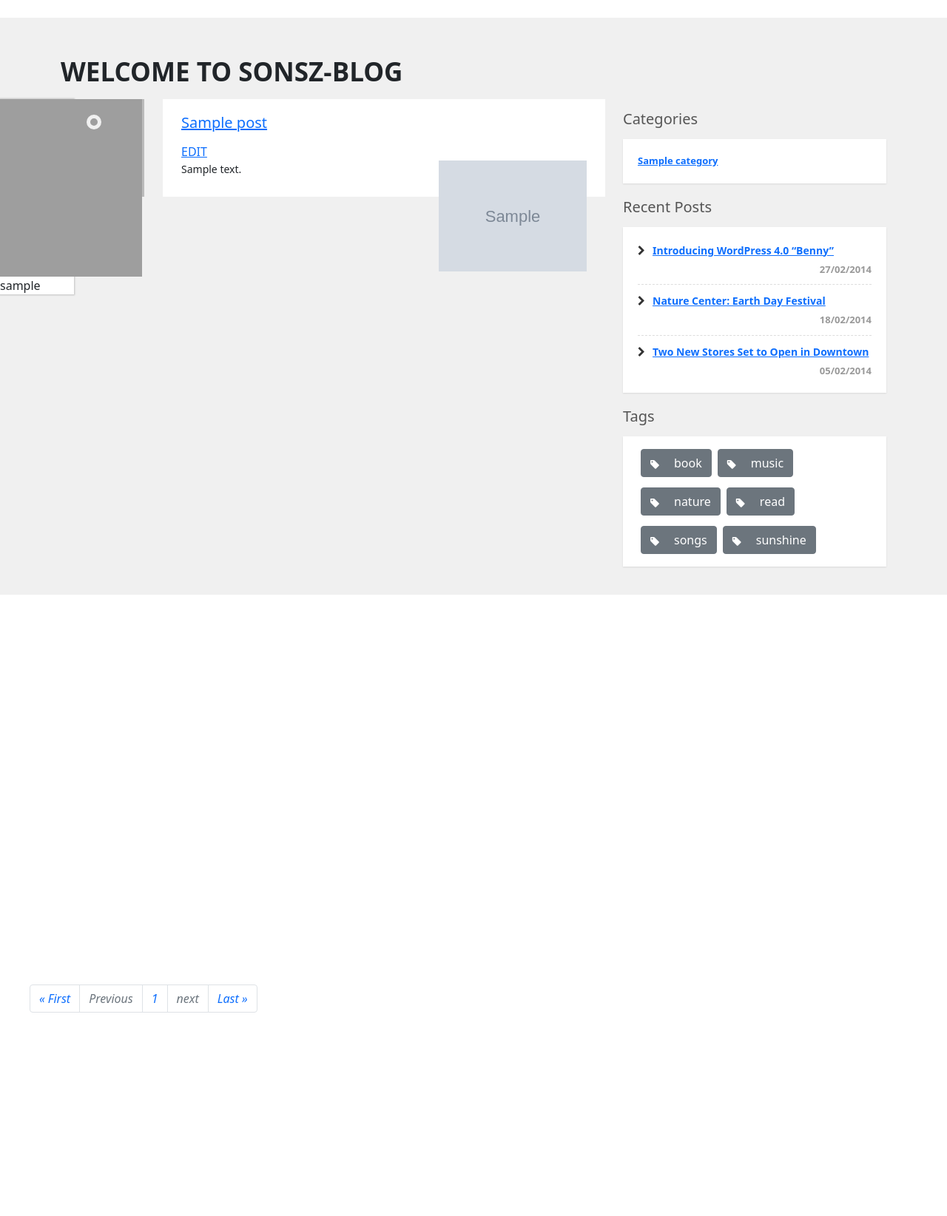
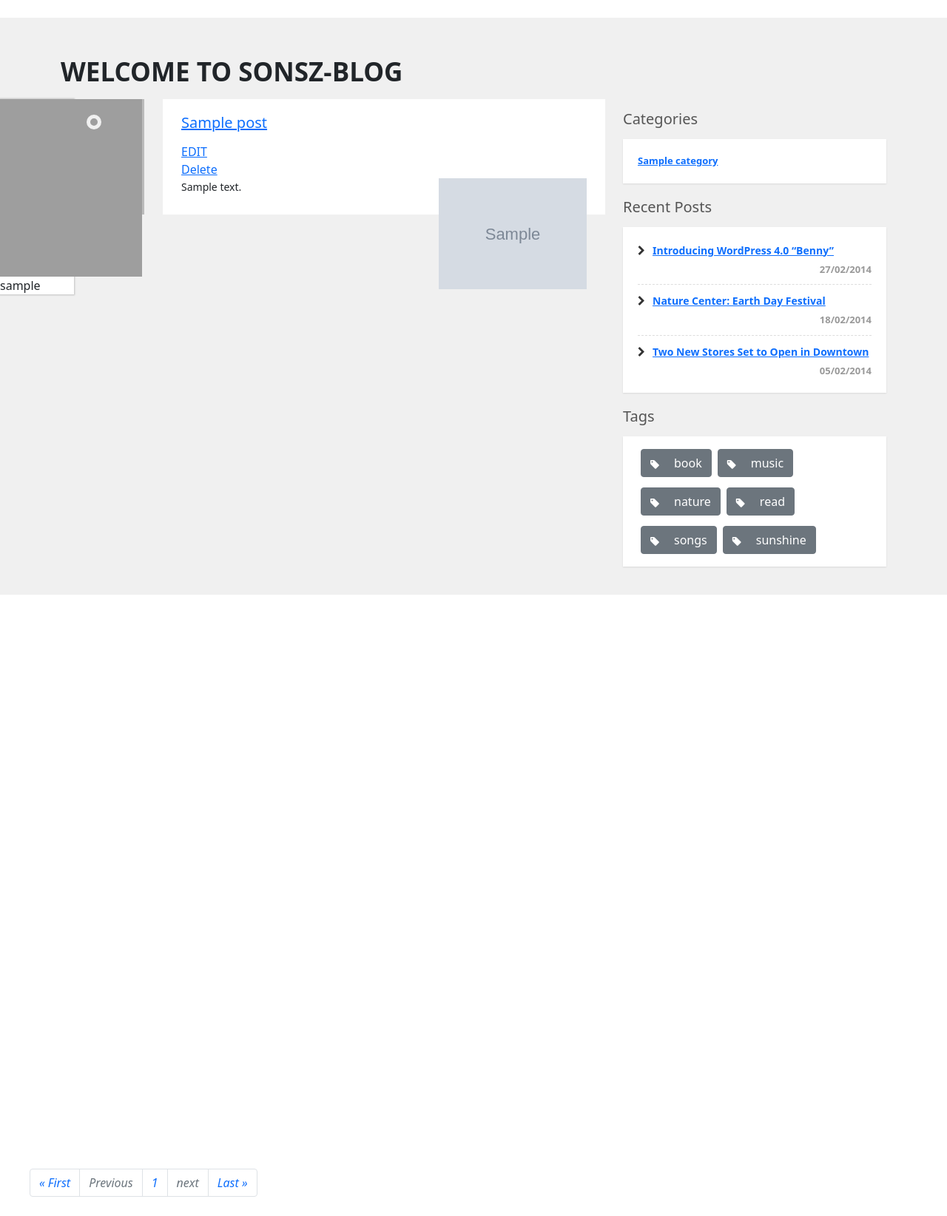
Before and after one commit to OmarAbdelzaher/Django-Blog-Project-G1, a Django app: page /dj_blog/landing/ in a window 1280 px wide. Shown: the part 90-1734 px from the top of the page at 74% size. Before the commit the page ends 1459 px from the top, so only its background shows below. Run offline with Django 3.2, Linux system fonts and the light colour scheme; tables that the repository leaves empty hold one stand-in row (values such as "Sample post"); grey boxes marked "Sample" are stand-in pictures; some libraries are stand-ins or nearby versions; grey boxes are pictures that could not be loaded.

Commit message:
Delete post

```diff
--- a/dj_blog/urls.py
+++ b/dj_blog/urls.py
@@ -23,6 +23,8 @@ urlpatterns = [
     path('post-dislike/<post_id>',views.AddDislike,name='dislike'),
     path('search/', views.search, name="search"),
     path('updatePost/<post_id>',views.updatePost,name='updatePost') ,
+    path('delete-post/<post_id>',views.DeletePost,name='delete-post') ,
+
 
 
 ] + static(settings.MEDIA_URL, document_root=settings.MEDIA_ROOT)
--- a/dj_blog/views.py
+++ b/dj_blog/views.py
@@ -167,6 +167,18 @@ def updatePost(request,post_id):
 
     return render(request,'dj_blog/updatePost.html',context)
 
+# Delete post
+def DeletePost(request,post_id):
+    post=Post.objects.get(id=post_id)
+    if request.method == "POST":
+        post.delete()
+        return redirect ('landing')
+
+
+    context={'post':post}
+
+    return render(request,'dj_blog/delete-post.html',context)
+
 
 def catPosts(request,CatId):
     cat_post = Post.objects.filter(category_id = CatId).order_by('-date_of_publish')
--- a/templates/dj_blog/landing.html
+++ b/templates/dj_blog/landing.html
@@ -36,6 +36,10 @@
                             <h3><a href="{% url 'post' post.id %}">{{post.title}}</a></h3>
                             <!-- Edit link  -->
                             <a href="{% url 'updatePost' post.id %}">EDIT</a>
+                            <br>
+                            <!-- Delete link -->
+                            <a href="{% url 'delete-post' post.id %}">Delete</a>
+
                             <div class="date-xs">{{post.date_of_publish}}</div>
                             <p>
                                 <a href="{% url 'post' post.id %}" target="_self">
@@ -129,12 +133,18 @@
     <!-- END of Home content -->
 
       <!-- Start Footer Sesction -->
+<br>
+<br>
+<br>
+<br>
+<br>
+<br>
 
-    <footer>
+    <footer class=" pt-5 mt-4 ">
 
             <!-- Start of pagination -->
 
-            <div class="footer-pagination ">
+            <div class="footer-pagination pt-5  ">
 
                 <!-- Previous Section  -->
 
```
Also changed, not shown: templates/dj_blog/delete-post.html (added, +16 -0 lines), dj_blog/static/images/HOTGAM.jpg (added), dj_blog/static/images/friends.jpg (added), dj_blog/static/images/hm.jpg (added).
